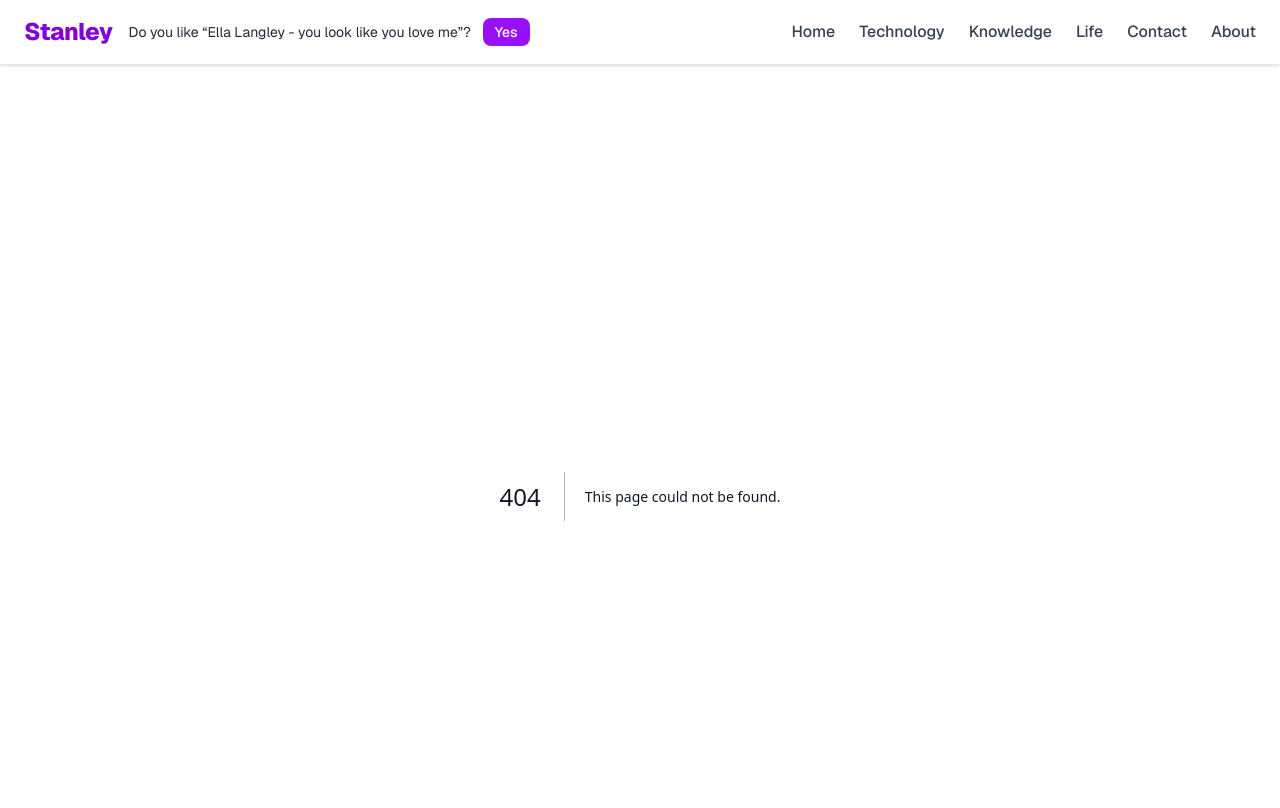
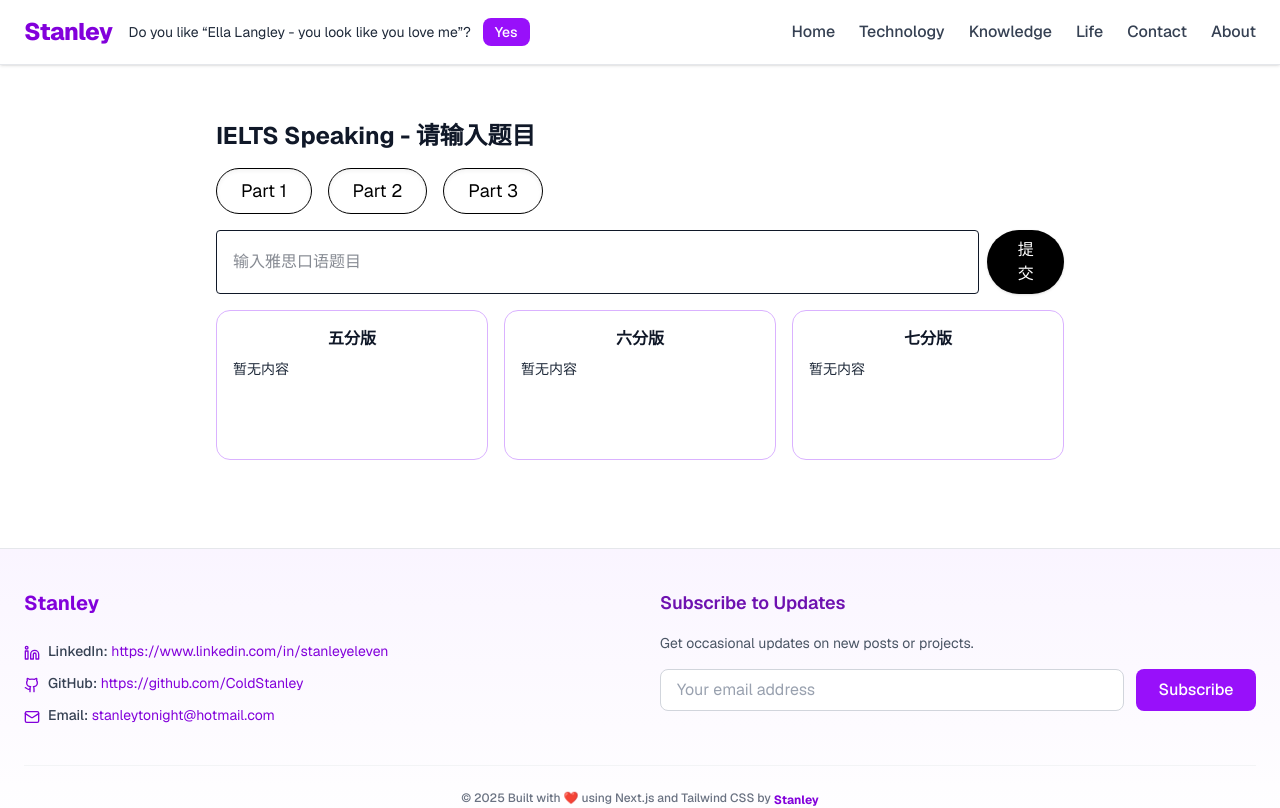
Before and after one commit to ColdStanley/my-portfolio, a Next.js app: page /ielts-speaking in a window 1280 px wide. Before the commit this address had no page. Shown: the top 808 px of the page. Built offline with nearby package versions, Linux system fonts and the light colour scheme.

Commit message:
feat: support absolute path slug for custom routes like /ielts-speaking

```diff
--- /dev/null
+++ b/src/app/api/gemini/ielts/route.ts
@@ -0,0 +1,46 @@
+import { NextResponse } from 'next/server'
+
+// 替换为你的实际 Gemini API Key
+const GEMINI_API_KEY = process.env.GEMINI_API_KEY
+const GEMINI_API_URL = 'https://generativelanguage.googleapis.com/v1beta/models/gemini-pro:generateContent'
+
+export async function POST(req: Request) {
+  const { part, question } = await req.json()
+
+  if (!part || !question) {
+    return NextResponse.json({ error: 'Missing part or question' }, { status: 400 })
+  }
+
+  const prompt = `
+You are an IELTS examiner. For the following IELTS Speaking ${part} question:
+"${question}"
+Provide three sample answers:
+- A Band 5 version
+- A Band 6 version
+- A Band 7 version
+Give each version in 2-3 sentences. Label each clearly.
+  `
+
+  try {
+    const geminiRes = await fetch(`${GEMINI_API_URL}?key=${GEMINI_API_KEY}`, {
+      method: 'POST',
+      headers: { 'Content-Type': 'application/json' },
+      body: JSON.stringify({
+        contents: [{ parts: [{ text: prompt }] }]
+      })
+    })
+
+    const json = await geminiRes.json()
+    const text = json?.candidates?.[0]?.content?.parts?.[0]?.text || ''
+
+    // 简单分割处理回答（可进一步优化）
+    const band5 = /(?<=Band 5[:：\-\n]?)(.*?)(?=Band 6[:：\-\n]?)/is.exec(text)?.[1]?.trim() || ''
+    const band6 = /(?<=Band 6[:：\-\n]?)(.*?)(?=Band 7[:：\-\n]?)/is.exec(text)?.[1]?.trim() || ''
+    const band7 = /(?<=Band 7[:：\-\n]?)(.*)/is.exec(text)?.[1]?.trim() || ''
+
+    return NextResponse.json({ band5, band6, band7 })
+  } catch (err) {
+    console.error('❌ Gemini API failed:', err)
+    return NextResponse.json({ error: 'Gemini API failed' }, { status: 500 })
+  }
+}
--- /dev/null
+++ b/src/app/ielts-speaking/page.tsx
@@ -0,0 +1,76 @@
+'use client'
+
+import { useState } from 'react'
+
+export default function IELTSSpeakingPage() {
+  const [selectedPart, setSelectedPart] = useState<'Part 1' | 'Part 2' | 'Part 3' | null>(null)
+  const [question, setQuestion] = useState('')
+  const [answers, setAnswers] = useState({ band5: '', band6: '', band7: '' })
+  const [loading, setLoading] = useState(false)
+
+  const handleSubmit = async () => {
+    if (!selectedPart || !question.trim()) return
+    setLoading(true)
+    setAnswers({ band5: '', band6: '', band7: '' })
+
+    try {
+      const res = await fetch('/api/gemini/ielts', {
+        method: 'POST',
+        headers: { 'Content-Type': 'application/json' },
+        body: JSON.stringify({ part: selectedPart, question })
+      })
+      const data = await res.json()
+      setAnswers(data)
+    } catch (err) {
+      console.error('Failed to fetch answers:', err)
+    } finally {
+      setLoading(false)
+    }
+  }
+
+  return (
+    <main className="p-6 max-w-4xl mx-auto">
+      <h1 className="text-2xl font-bold mb-4">IELTS Speaking - {question || '请输入题目'}</h1>
+
+      <div className="flex gap-4 mb-4">
+        {['Part 1', 'Part 2', 'Part 3'].map((part) => (
+          <button
+            key={part}
+            className={`rounded-full px-6 py-2 text-lg shadow-inner border ${selectedPart === part ? 'bg-black text-white' : 'bg-white text-black'}`}
+            onClick={() => setSelectedPart(part as 'Part 1' | 'Part 2' | 'Part 3')}
+          >
+            {part}
+          </button>
+        ))}
+      </div>
+
+      <div className="flex gap-2 mb-4">
+        <input
+          type="text"
+          placeholder="输入雅思口语题目"
+          className="border px-4 py-2 rounded w-full"
+          value={question}
+          onChange={(e) => setQuestion(e.target.value)}
+        />
+        <button
+          className="rounded-full px-6 py-2 bg-black text-white shadow"
+          onClick={handleSubmit}
+          disabled={!selectedPart || !question.trim() || loading}
+        >
+          {loading ? '生成中...' : '提交'}
+        </button>
+      </div>
+
+      <div className="grid grid-cols-1 md:grid-cols-3 gap-4">
+        {['五分版', '六分版', '七分版'].map((label, i) => (
+          <div key={i} className="rounded-xl border p-4 min-h-[150px] border-purple-300">
+            <h3 className="font-semibold mb-2 text-center">{label}</h3>
+            <p className="whitespace-pre-wrap text-sm text-gray-800">
+              {answers[`band${i + 5}` as 'band5' | 'band6' | 'band7'] || '暂无内容'}
+            </p>
+          </div>
+        ))}
+      </div>
+    </main>
+  )
+}
--- a/src/components/LatestHighlightCard.tsx
+++ b/src/components/LatestHighlightCard.tsx
@@ -5,7 +5,6 @@ import { motion } from 'framer-motion'
 import Image from 'next/image'
 import { useRouter } from 'next/navigation'
 import { Tooltip } from 'react-tooltip'
-
 
 interface HighlightItem {
   title: string
@@ -30,8 +29,10 @@ function HighlightCard({ item, index }: { item: HighlightItem; index: number })
       whileHover={{ scale: 1.03 }}
       whileTap={{ scale: 0.97 }}
       onClick={() => {
-        if (item.slug && item.category) {
-          router.push(`/${item.category}/${item.slug}?id=home-latest`)
+        if (item.slug?.startsWith('/')) {
+          router.push(item.slug) // ✅ 绝对路径 slug
+        } else if (item.slug && item.category) {
+          router.push(`/${item.category}/${item.slug}?id=home-latest`) // ✅ 原有逻辑
         }
       }}
       className={`relative rounded-xl border border-dashed border-gray-300 dark:border-gray-600
```
